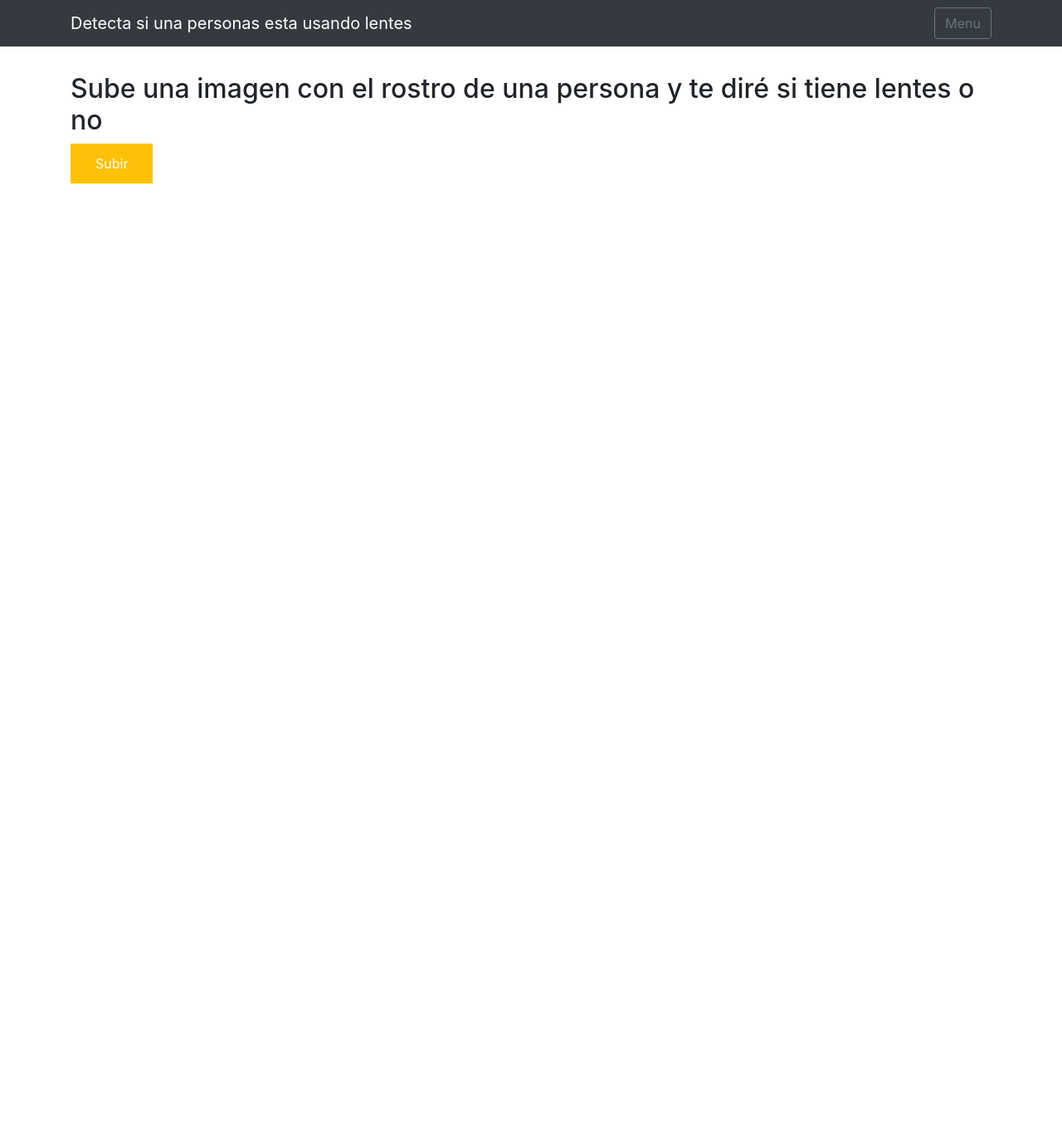
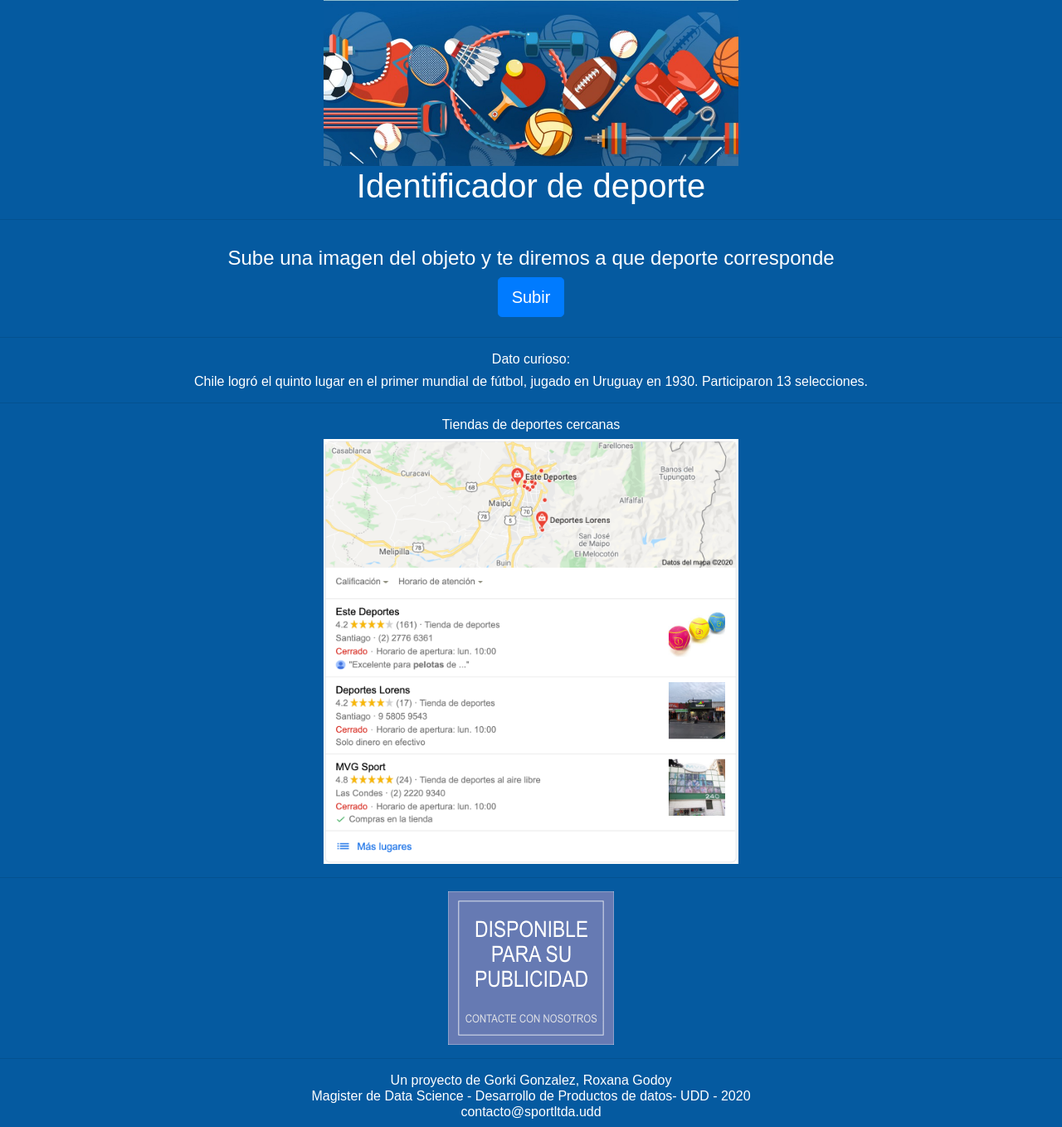
Before and after one commit to sportltda/productodatos_sport, a Flask app: page / in a window 1280 px wide. Shown: the whole page at 83% size. Before the commit the page ends 221 px from the top, so only its background shows below. Run offline with Flask 2, Linux system fonts and the light colour scheme; parts of the project's set-up code (start-up, migrations or seed data) failed here and were passed over; some libraries are stand-ins or nearby versions.

Commit message:
ultima version
Se relizaron en local todas las modificaciones para la maqueta

```diff
--- a/static/css/main.css
+++ b/static/css/main.css
@@ -1,11 +1,12 @@
 .img-preview {
     width: 256px;
     height: 256px;
-    position: relative;
-    border: 5px solid #F8F8F8;
-    box-shadow: 0px 2px 4px 0px rgba(0, 0, 0, 0.1);
-    margin-top: 1em;
-    margin-bottom: 1em;
+    position:relative;
+    left: 50%;
+    top: 50%;
+    margin-top: 15%;
+    margin-bottom: 0%;
+    transform: translate(-50%, -50%);
 }
 
 .img-preview>div {
--- a/static/js/main.js
+++ b/static/js/main.js
@@ -45,7 +45,7 @@ $(document).ready(function () {
                 // Get and display the result
                 $('.loader').hide();
                 $('#result').fadeIn(600);
-                $('#result').text(' El modelo predijo que la imagen pertenece a la categoría:  ' + data);
+                $('#result').text(' La imagen que subió, correponde al deporte:  ' + data);
                 console.log('Success!');
             },
         });
--- a/templates/base.html
+++ b/templates/base.html
@@ -4,28 +4,71 @@
     <meta charset="UTF-8">
     <meta name="viewport" content="width=device-width, initial-scale=1.0">
     <meta http-equiv="X-UA-Compatible" content="ie=edge">
-    <title>Detector de Lentes</title>
+    <title>¿Qué deporte es?</title>
     <link href="https://cdn.bootcss.com/bootstrap/4.0.0/css/bootstrap.min.css" rel="stylesheet">
     <script src="https://cdn.bootcss.com/popper.js/1.12.9/umd/popper.min.js"></script>
     <script src="https://cdn.bootcss.com/jquery/3.3.1/jquery.min.js"></script>
     <script src="https://cdn.bootcss.com/bootstrap/4.0.0/js/bootstrap.min.js"></script>
     <link href="{{ url_for('static', filename='css/main.css') }}" rel="stylesheet">
+
+    <style>
+            body {
+                background: #055AA0;
+                color: white;
+                text-align: center;
+                font-family: Arial;
+            }
+            #g1 {
+                width: 300px;
+                height: 240px;
+                margin: 1em;
+            }
+
+        </style>
 </head>
 
 <body>
-    <nav class="navbar navbar-dark bg-dark">
+
+    <center><img src="/static/deporte.png" width="500"/>
+    <h1>Identificador de deporte</h1>
+    <!--<p> Enter TWITTER Screen Name (@johnDoe): </p>-->
+    </center>
+
+<hr>
+    <!--<nav class="navbar navbar-dark bg-dark">
         <div class="container">
-            <a class="navbar-brand" href="#">Detecta si una personas esta usando lentes</a>
-            <button class="btn btn-outline-secondary my-2 my-sm-0" type="submit">Menu</button>
+            <a class="navbar-brand" href="#">Detecta si una personas esta usando lentesbbbbbbbbbbbb</a>
+           <button class="btn btn-outline-secondary my-2 my-sm-0" type="submit">Menu</button>
         </div>
-    </nav>
+    </nav>-->
+
     <div class="container">
         <div id="content" style="margin-top:2em">{% block content %}{% endblock %}</div>
     </div>
+
 </body>
 
-<footer>
+<div style="text-align:center;">
+<!--<footer>-->
     <script src="{{ url_for('static', filename='js/main.js') }}" type="text/javascript"></script>
-</footer>
+<!--</footer>-->
+</div>
+
+<hr>
+<h6>Dato curioso:<br>
+<h6>Chile logró el quinto lugar en el primer mundial de fútbol, jugado en Uruguay en 1930. Participaron 13 selecciones.</h6>
+<hr>
+
+<center><h6>Tiendas de deportes cercanas</h6><img src="/static/mapa.png" width="500"/></center>
+
+<hr>
+<center><img src="/static/publicidad.png"/></center>
+
+<hr>
+<h6>Un proyecto de Gorki Gonzalez, Roxana Godoy<br>
+Magister de Data Science - Desarrollo de Productos de datos- UDD - 2020<br>
+contacto@sportltda.udd
+</h6>
+
 
 </html>
--- a/templates/index.html
+++ b/templates/index.html
@@ -1,10 +1,10 @@
 {% extends "base.html" %} {% block content %}
 
-<h2>Sube una imagen con el rostro de una persona y te diré si tiene lentes o no</h2>
+<h4>Sube una imagen del objeto y te diremos a que deporte corresponde</h4>
 
 <div>
     <form id="upload-file" method="post" enctype="multipart/form-data">
-        <label for="imageUpload" class="upload-label">
+        <label for="imageUpload" class="btn btn-primary btn-lg ">
             Subir
         </label>
         <input type="file" name="file" id="imageUpload" accept=".png, .jpg, .jpeg">
@@ -16,7 +16,7 @@
             </div>
         </div>
         <div>
-            <button type="button" class="btn btn-primary btn-lg " id="btn-predict">¡Predecir!</button>
+            <button type="button" class="btn btn-primary btn-lg " id="btn-predict">¡Dime que deporte es!</button>
         </div>
     </div>
 
```
Also changed, not shown: static/deporte.png (added), static/mapa.png (added), static/publicidad.png (added), 3 other files.
